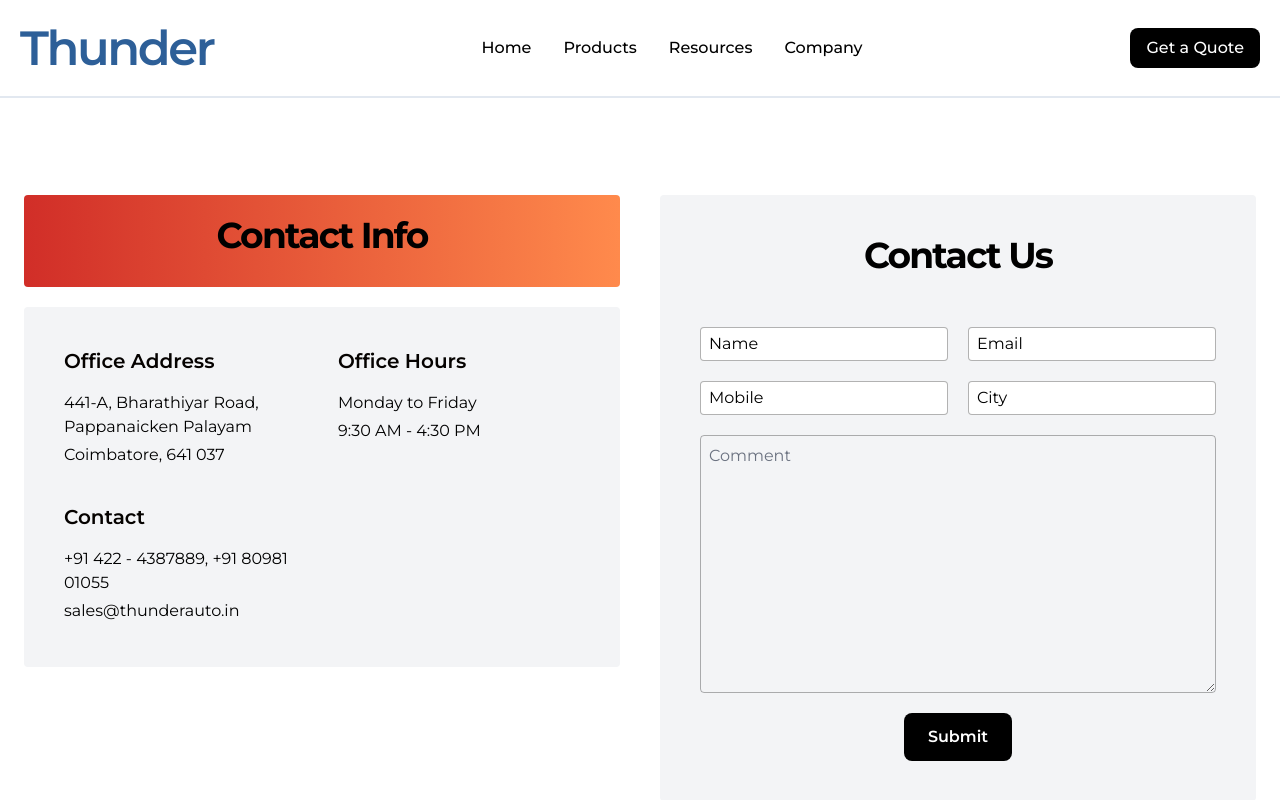
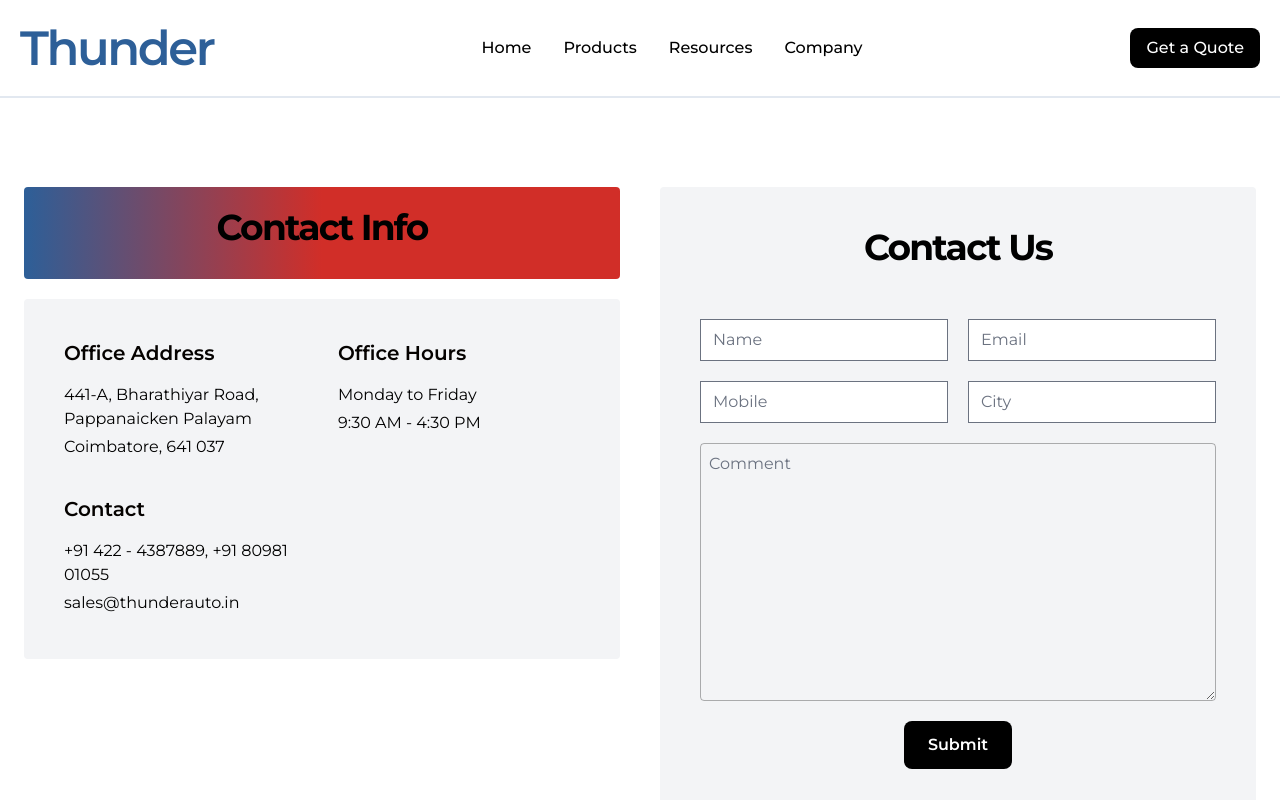
Before and after one commit to thunderauto/thunderauto.github.io, a React (Vite) app: page /contact in a window 1280 px wide. Shown: the top 800 px of the page. Built offline with nearby package versions, Linux system fonts and the light colour scheme; a web font is replaced by a local one; what tailwindcss-animated would draw is missing.

Commit message:
colur changed in contact page

```diff
--- a/src/Contact/Contact.jsx
+++ b/src/Contact/Contact.jsx
@@ -25,7 +25,7 @@ const Contact = () => {
     <Container>
       <div className="grid grid-cols-1 sm:grid-cols-2 px-4 sm:px-6 w-full gap-10">
         <div className="animate-fade-left animate-duration-500 border-opacity-50 antialiased mt-10 sm:mt-20 lg:mt-0 flex items-center  flex-col text-color4 font-Mont  ">
-          <div className="bg-gradient-to-r from-color2  to-orange-400 text-color1 rounded pt-5 text-center w-full">
+          <div className="bg-gradient-to-r from-[#2d5f98] via-[#d12e28] to-[#d12e28] text-color1 rounded pt-5 text-center w-full">
             <h1 className="text-color3 text-4xl sm:text-4xl font-bold font-Mont tracking-tighter mb-8">
               Contact Info
             </h1>
@@ -65,10 +65,10 @@ const Contact = () => {
           <h1 className="text-color3 col-span-2 text-center mb-6 sm:mb-8 text-4xl sm:text-4xl font-bold font-Mont tracking-tighter">
             Contact Us
           </h1>{" "}
-          <Input type={"text"} placeholder={"Name"} />
-          <Input type={"email"} placeholder={"Email"} />
-          <Input type={"tel"} placeholder={"Mobile"} />
-          <Input type={"text"} placeholder={"City"} />
+          <Input type={"text"} placeholder={"Name"} className="text-[#2d5f98]"/>
+          <Input type={"email"} placeholder={"Email"} className="text-[#2d5f98]"/>
+          <Input type={"tel"} placeholder={"Mobile"} className="text-[#2d5f98]"/>
+          <Input type={"text"} placeholder={"City"} className="text-[#2d5f98]"/>
           <textarea
             placeholder="Comment"
             className="col-span-2 border-color3/30 p-2 bg-transparent border rounded "
```
